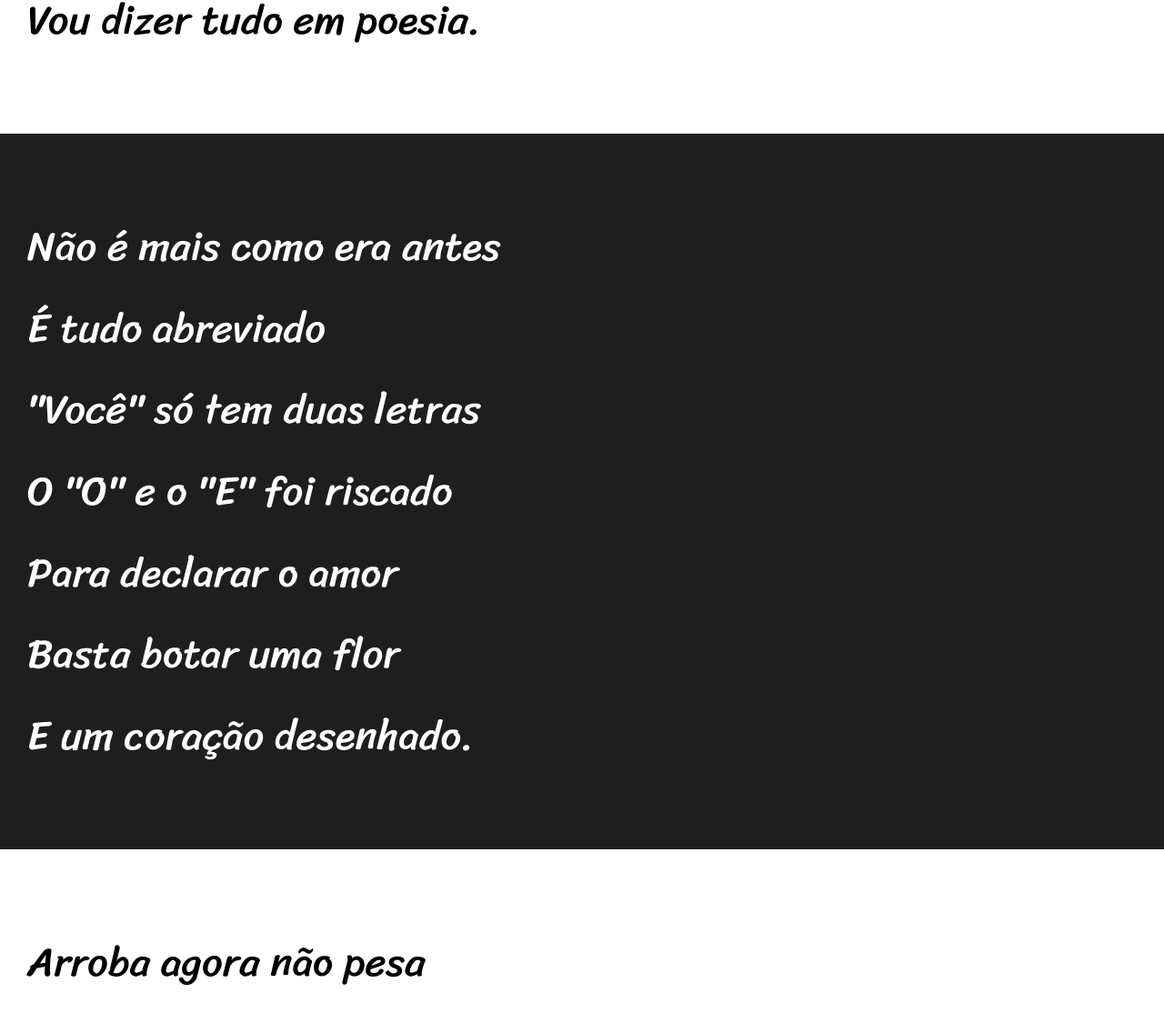
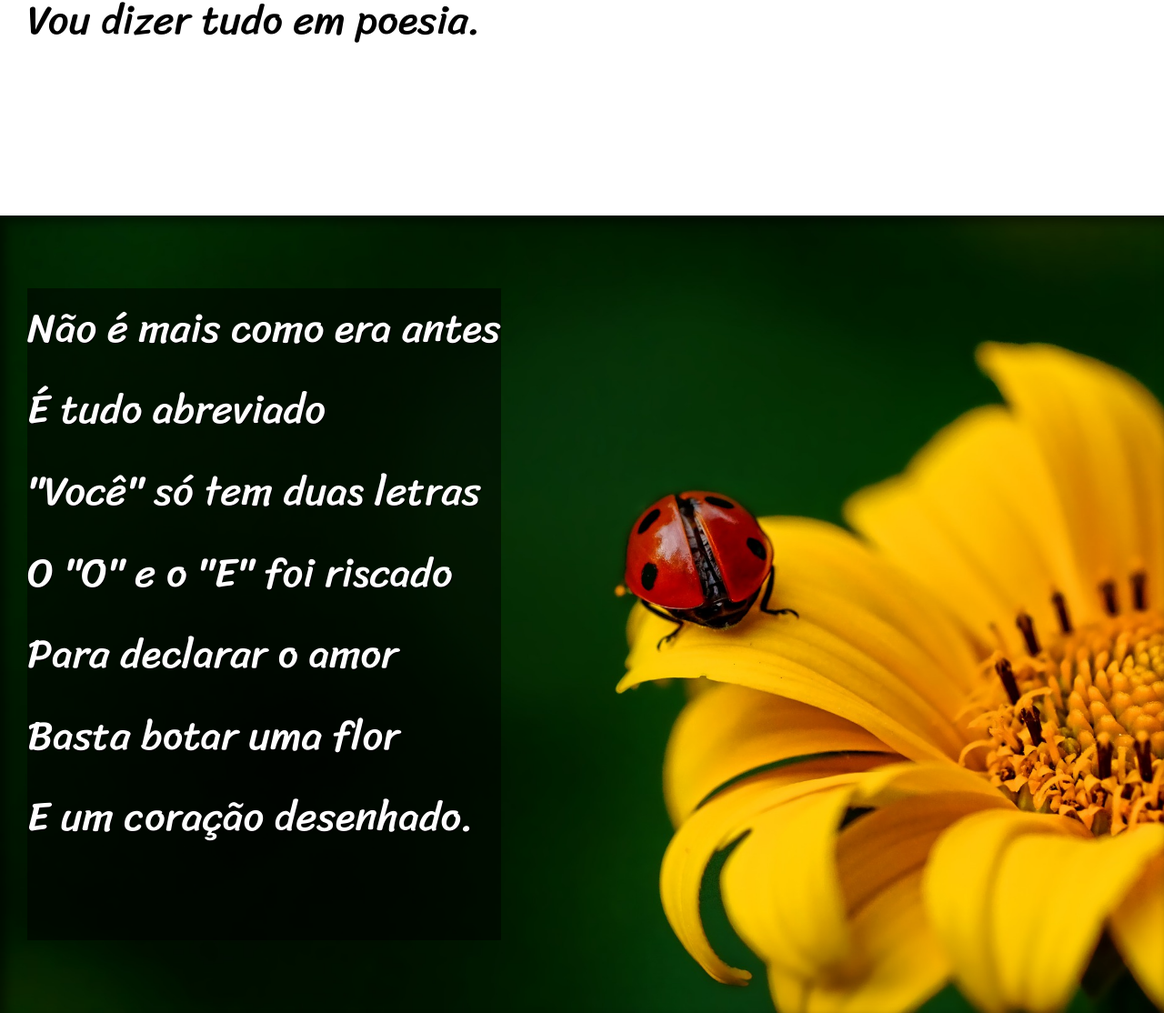
Before and after one commit to WillianTaques/html-css, a plain HTML site: page exercicios/desafios/012/index.html in a window 1280 px wide. Shown: the part 900-2014 px from the top of the page at 91% size. Drawn offline with Linux system fonts and the light colour scheme.

Commit message:
atualização de desafio 012

```diff
--- a/exercicios/desafios/012/estilo/style.css
+++ b/exercicios/desafios/012/estilo/style.css
@@ -59,6 +59,10 @@ section {
     font-size: 3.5vw;
 }
 
+section > p {
+    padding-bottom: 2em;
+}
+
 section.normal {
     background-color: white;
     color: black;
@@ -67,11 +71,25 @@ section.normal {
 section.imagem {
     background-color: rgb(30, 30, 30);
     color: white;
+    box-shadow: inset 6px 6px 13px 0px rgba(0, 0, 0, 0.578);
+    background-size: cover;
+    background-attachment: fixed;
 }
 
 section.imagem > p {
     display:inline-block;
-    background-color: (0, 0, 0, 0.153);
+    background-color: rgba(0, 0, 0, 0.514);
+    text-shadow: 1px 1px 0px black;
+}
+
+section#img01 {
+    background-image: url('../imagens/background001.jpg');
+    background-position: center;
+}
+
+section#img02 {
+    background-image: url('../imagens/background002.jpg');
+    background-position: center;
 }
 
 footer {
--- a/exercicios/desafios/012/index.html
+++ b/exercicios/desafios/012/index.html
@@ -25,7 +25,7 @@
         </p>
     </section>
 
-    <section class="imagem">
+    <section class="imagem" id="img01">
         <p>
             Não é mais como era antes <br>
             É tudo abreviado <br>
@@ -59,7 +59,7 @@
         </p>
     </section>
 
-    <section class="imagem">
+    <section class="imagem" id="img02">
         <p>
             Tenho saudade das cartas <br>
             Escritas com a própria mão <br>
```
